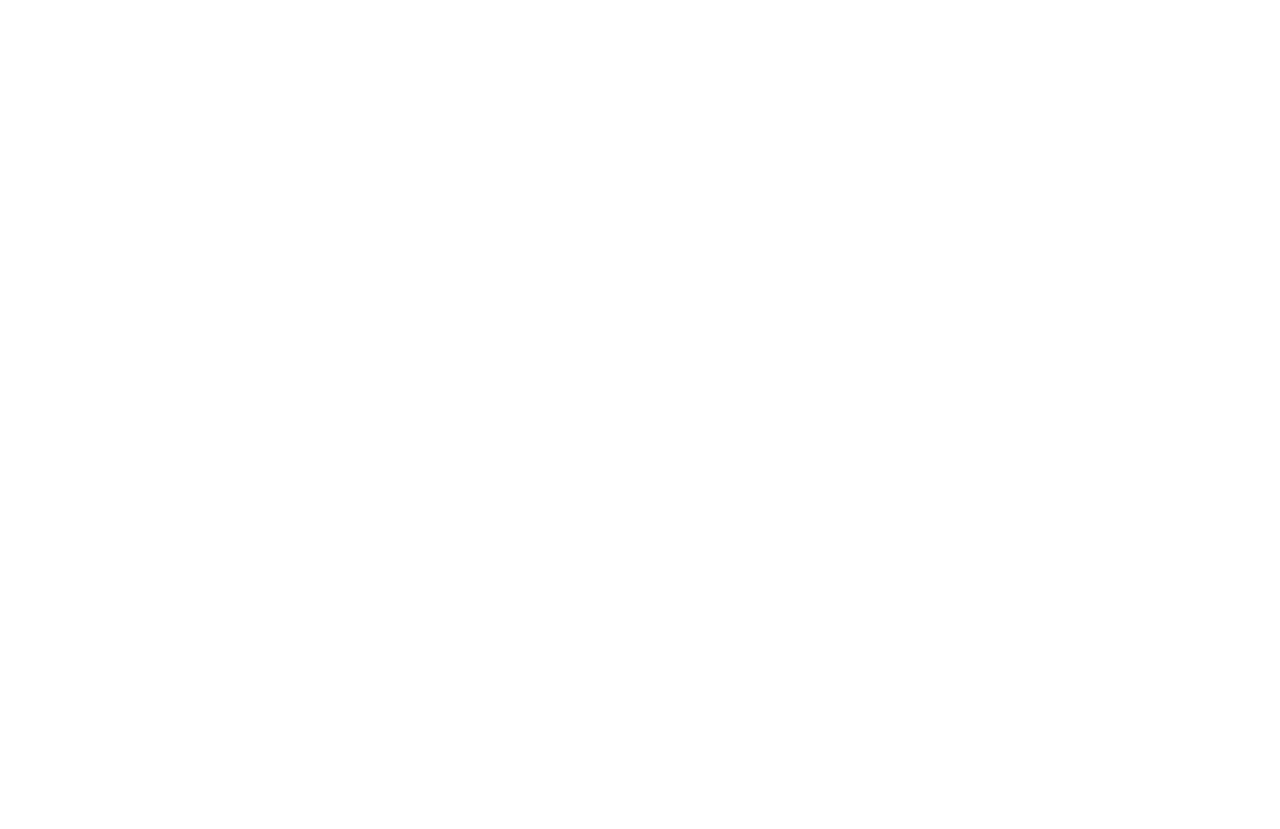
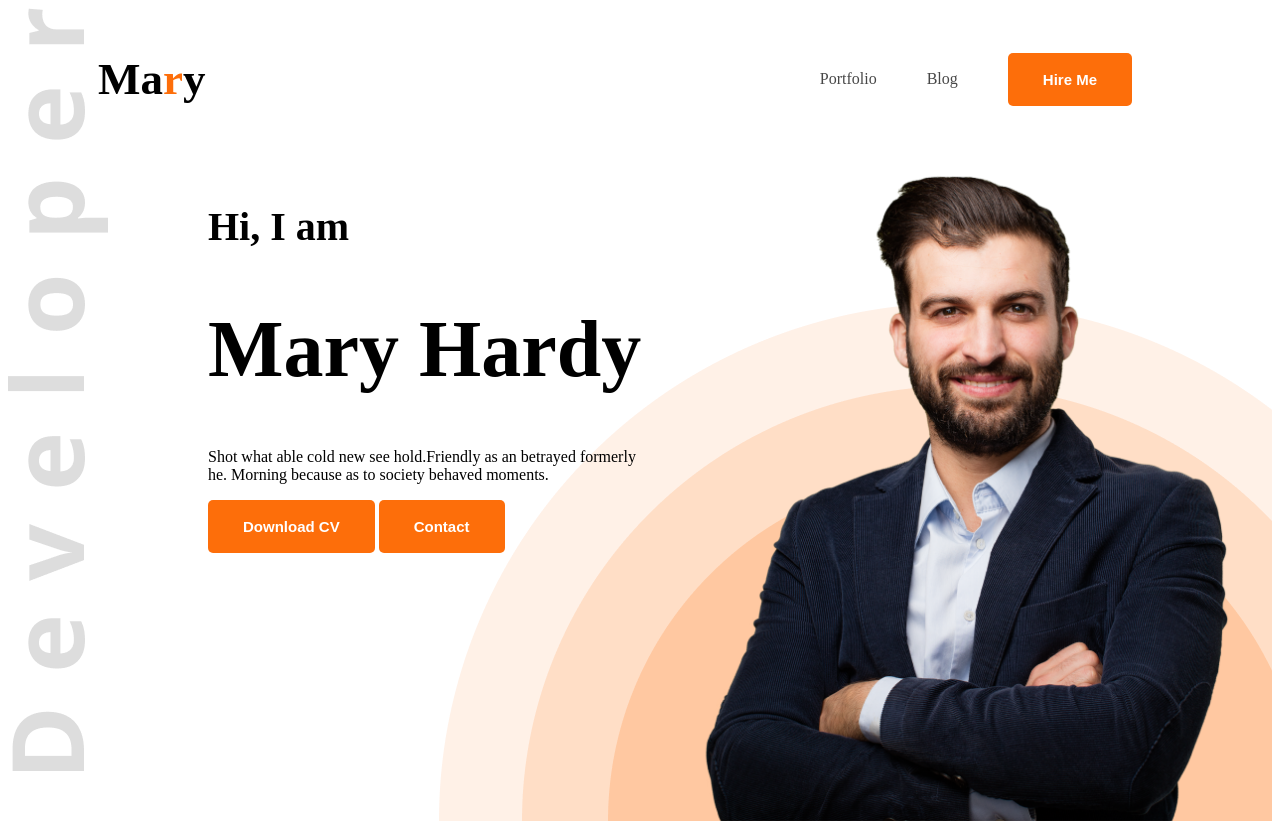
Before and after one commit to sudiptonath/web-developer-portfolio, a plain HTML site: page index.html in a window 1280 px wide. Before the commit the page ends 800 px from the top, so only its background shows below. Drawn offline with Linux system fonts and the light colour scheme.

Commit message:
added header

```diff
--- a/index.html
+++ b/index.html
@@ -4,10 +4,31 @@
     <meta charset="UTF-8">
     <meta name="viewport" content="width=device-width, initial-scale=1.0">
     <title>Web developer portfolio</title>
+    <link rel="preconnect" href="https://fonts.googleapis.com">
+<link rel="preconnect" href="https://fonts.gstatic.com" crossorigin>
+<link href="https://fonts.googleapis.com/css2?family=Open+Sans:ital,wght@0,300..800;1,300..800&display=swap" rel="stylesheet">
+    <link rel="stylesheet" href="style/portfolio.css">
 </head>
-<body>
-    <header>
-
+<body class="open-sans-norma" >
+    <header class="header">
+<nav >
+    <h3 class="nav-tittle">Ma<span class="text-primary">r</span>y</h3>
+    <ul>
+        <li><a class="dark-2" href="">Portfolio</a></li>
+        <li><a class="dark-2" href="">Blog</a></li>
+        <li><a href=""> <button class="btn-primary">Hire Me </button> </a></li>
+    </ul>
+</nav>
+<div class="banner">
+    <div class="banner-content">
+<h4 class="banner-greatings">Hi, I  am</h4>
+<h1 class="banner-title">Mary Hardy</h1>
+<p>Shot what able cold new see hold.Friendly as an betrayed formerly he. Morning because as to society behaved moments.</p>
+<button class="btn-primary">Download CV</button>
+<button class="btn-primary">Contact</button>
+    </div>
+    <img class="banner-profile-pic" src="images/hardy.png" alt="">
+</div>
     </header>
     <main>
 
--- /dev/null
+++ b/style/portfolio.css
@@ -0,0 +1,74 @@
+/* // <uniquifier>: Use a unique and descriptive class name
+// <weight>: Use a value from 300 to 800 */
+
+.open-sans-normal {
+  font-family: "Open Sans", sans-serif;
+  font-optical-sizing: auto;
+  /* font-weight: <weight>; */
+  font-style: normal;
+  font-variation-settings:
+    "wdth" 100;
+}
+.text-primary{
+    color: #FD6E0A;
+}
+/* nav style */
+nav{
+    display: flex;
+    align-items: center;
+    justify-content: space-between;
+    margin: 0px 90px;
+}
+.nav-tittle{
+    font-size: 45px;
+    font-weight: 800;
+}
+nav ul li{
+    list-style: none;
+    margin-right: 50px;
+
+}
+nav li a {
+    text-decoration: none;
+}
+.dark-2{
+    color: #474747;
+}
+nav ul{
+    display: flex;
+    align-items: center;
+
+}
+.btn-primary{
+    background-color: #FD6E0A;
+    font-weight: 700;
+        color: white;
+    padding: 18px 35px;
+    border-radius: 5px;
+    font-size: 15px;
+    border: none;
+}
+.banner-greatings{
+    font-weight: 600;
+    font-size: 40px;
+}
+.banner-title{
+    font-weight: bold;
+    font-size: 80px;
+}
+.banner-profile-pic{
+    width: 580px;
+}
+.banner{
+    display: flex;
+    justify-content: space-between;
+    margin: 0px 35px 0px 200px;
+}
+.banner-content{
+    max-width: 580px;
+}
+.header{
+    background-image: url(../images/developer.png),url(../images/header_bg.png);
+    background-repeat: no-repeat;
+    background-position: top left,bottom right;
+}
```
